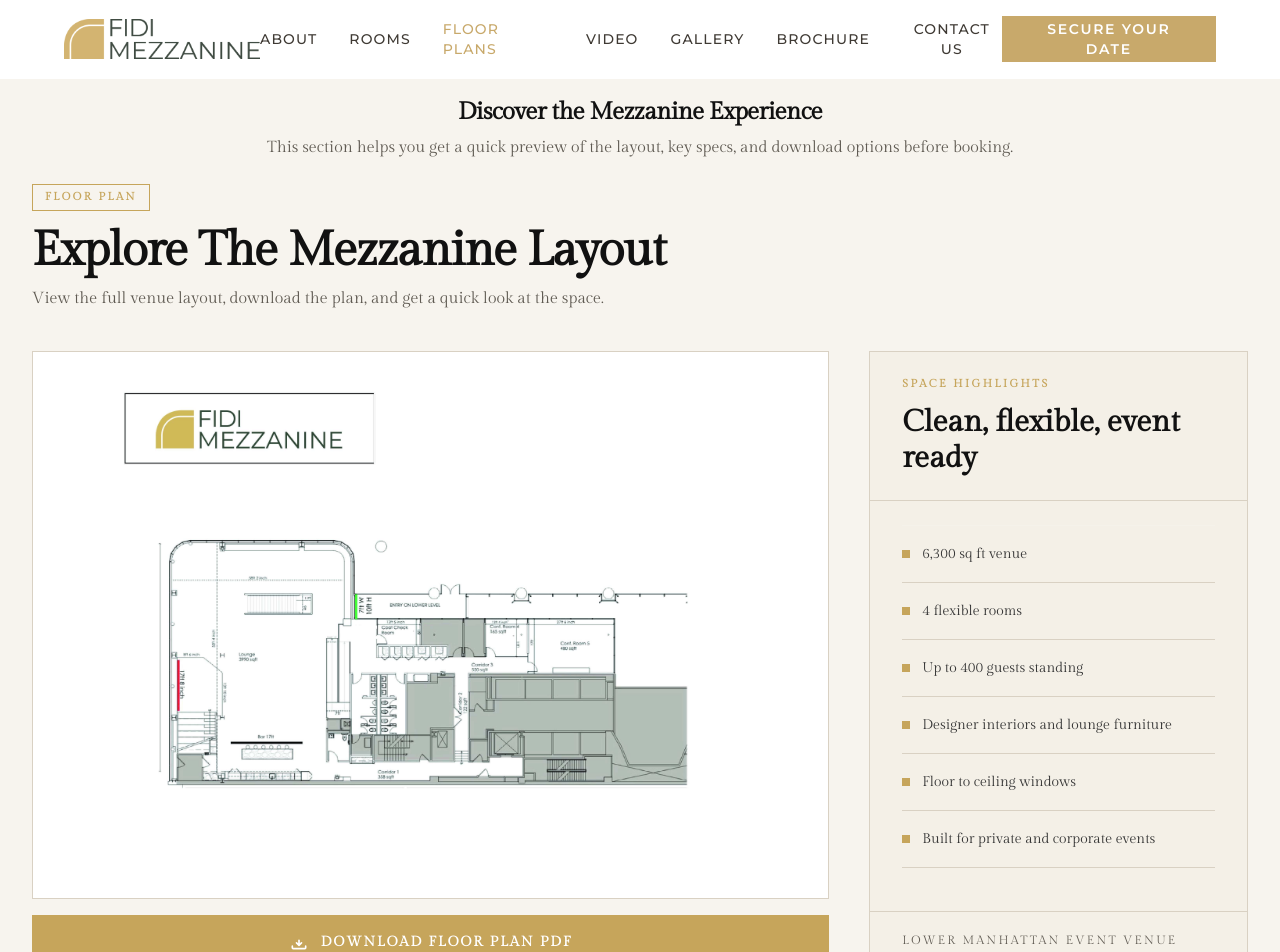
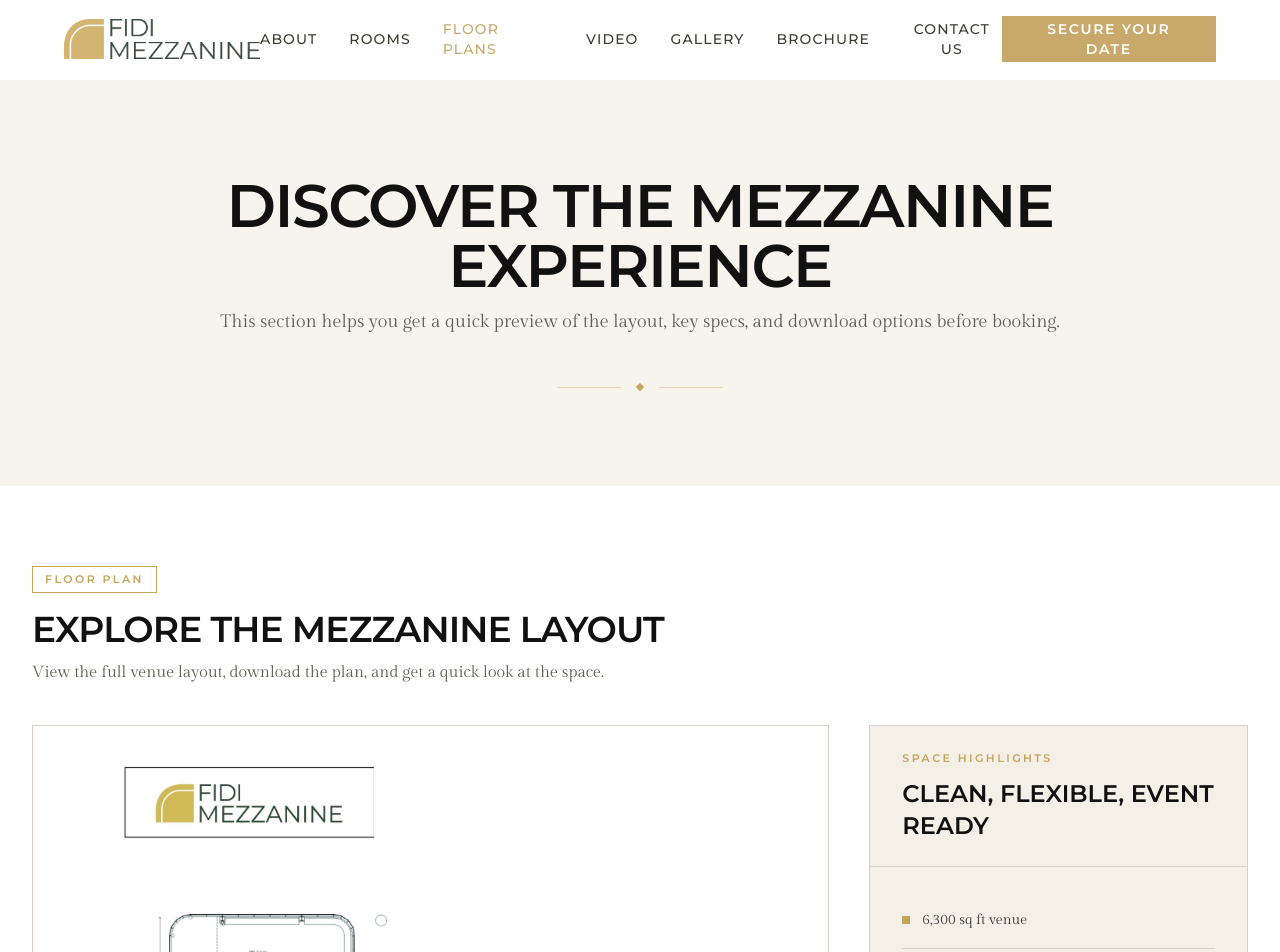
Before and after one commit to Orbin-Acanto/fidi-mezzanine, a Next.js app: page /floor-plans in a window 1280 px wide. Shown: the top 952 px of the page. Built offline with nearby package versions, Linux system fonts and the light colour scheme.

Commit message:
Added Photos and updated the content

```diff
--- a/components/FloorPlansContent.tsx
+++ b/components/FloorPlansContent.tsx
@@ -13,27 +13,39 @@ const highlights = [
 
 export default function FloorPlansContent() {
   return (
-    <section className="bg-[#f7f4ee] py-24 pb-8">
+    <>
+      {/* Preheader */}
+      <section className="bg-[#f7f4ee] py-20 md:py-24 mt-20">
         <div className="mx-auto max-w-7xl px-4 sm:px-6 lg:px-8">
-        {/* Preheader */}
-        <div className="mb-6 text-center">
-          <h2 className="text-xl font-semibold tracking-tight text-[#111111] md:text-2xl">
+          <div className="text-center">
+            <h2 className="font-heading text-4xl font-semibold uppercase tracking-tight text-[#111111] md:text-6xl">
               Discover the Mezzanine Experience
             </h2>
-          <p className="mt-2 text-sm leading-6 text-[#5f5a52] md:text-base">
-            This section helps you get a quick preview of the layout, key specs,
-            and download options before booking.
+            <p className="mt-3 text-base leading-7 text-[#5f5a52] md:text-lg">
+              This section helps you get a quick preview of the layout, key
+              specs, and download options before booking.
             </p>
           </div>
+        </div>
+        {/* Gold separator */}
+        <div className="mx-auto mt-12 flex items-center justify-center gap-4 px-4">
+          <span className="h-px w-16 bg-[#c6a55b]/40" />
+          <span className="h-1.5 w-1.5 rotate-45 bg-[#c6a55b]" />
+          <span className="h-px w-16 bg-[#c6a55b]/40" />
+        </div>
+      </section>
 
+      {/* Main content */}
+      <section className="bg-white py-16 pb-8 md:py-20">
+        <div className="mx-auto max-w-7xl px-4 sm:px-6 lg:px-8">
           {/* Header */}
           <div className="mb-8 md:mb-10">
-          <span className="inline-block border border-[#c6a55b] px-3 py-1 text-[11px] font-semibold uppercase tracking-[0.22em] text-[#c6a55b]">
+            <span className="font-heading inline-block border border-[#c6a55b] px-3 py-1 text-[11px] font-semibold uppercase tracking-[0.22em] text-[#c6a55b]">
               Floor Plan
             </span>
 
             <div className="mt-4 max-w-3xl">
-            <h1 className="text-3xl font-semibold tracking-tight text-[#111111] md:text-5xl">
+              <h1 className="font-heading text-2xl font-semibold uppercase tracking-tight text-[#111111] md:text-4xl">
                 Explore The Mezzanine Layout
               </h1>
               <p className="mt-3 max-w-2xl text-sm leading-7 text-[#5f5a52] md:text-base">
@@ -63,7 +75,7 @@ export default function FloorPlansContent() {
               <a
                 href="/plan/Mezzanine Floor Plan.pdf"
                 download
-              className="mt-4 inline-flex min-h-[54px] w-full items-center justify-center gap-3 border border-[#c6a55b] bg-[#c6a55b] px-6 text-sm font-semibold uppercase tracking-[0.14em] text-white transition hover:bg-[#b89345]"
+                className="font-heading mt-4 inline-flex min-h-[54px] w-full items-center justify-center gap-3 border border-[#c6a55b] bg-[#c6a55b] px-6 text-sm font-semibold uppercase tracking-[0.14em] text-white transition hover:bg-[#b89345]"
               >
                 <svg
                   className="h-5 w-5"
@@ -86,11 +98,11 @@ export default function FloorPlansContent() {
             <div className="lg:col-span-4">
               <div className="flex h-full flex-col border border-[#d9d1c3] bg-[#f4f0e7] text-[#111111]">
                 <div className="border-b border-[#d9d1c3] px-6 py-6 md:px-8">
-                <p className="text-[11px] font-semibold uppercase tracking-[0.22em] text-[#c6a55b]">
+                  <p className="font-heading text-[11px] font-semibold uppercase tracking-[0.22em] text-[#c6a55b]">
                     Space Highlights
                   </p>
-                <h2 className="mt-3 text-2xl font-semibold leading-tight md:text-3xl">
-                  Clean, flexible, event ready
+                  <h2 className="font-heading mt-3 text-xl font-semibold uppercase leading-tight md:text-2xl">
+                    Clean, Flexible, Event Ready
                   </h2>
                 </div>
 
@@ -102,14 +114,16 @@ export default function FloorPlansContent() {
                         className="flex items-start gap-3 border-b border-[#d9d1c3] py-4"
                       >
                         <span className="mt-2 h-2 w-2 flex-shrink-0 bg-[#c6a55b]" />
-                      <p className="text-sm leading-6 text-[#333333]">{item}</p>
+                        <p className="text-sm leading-6 text-[#333333]">
+                          {item}
+                        </p>
                       </div>
                     ))}
                   </div>
                 </div>
 
                 <div className="border-t border-[#d9d1c3] px-6 py-5 md:px-8">
-                <p className="text-xs uppercase tracking-[0.18em] text-[#5f5a52]">
+                  <p className="font-heading text-xs uppercase tracking-[0.18em] text-[#5f5a52]">
                     Lower Manhattan event venue
                   </p>
                 </div>
@@ -118,5 +132,6 @@ export default function FloorPlansContent() {
           </div>
         </div>
       </section>
+    </>
   );
 }
--- a/config/siteConfig.ts
+++ b/config/siteConfig.ts
@@ -254,7 +254,7 @@ const siteConfig: SiteConfig = {
     { id: 35, src: "/gallery/35.jpg", alt: "The Mezzanine Gallery Image 35" },
     { id: 36, src: "/gallery/36.jpg", alt: "The Mezzanine Gallery Image 36" },
     { id: 37, src: "/gallery/37.jpeg", alt: "The Mezzanine Gallery Image 37" },
-    { id: 38, src: "/gallery/38.jpg", alt: "The Mezzanine Gallery Image 38" },
+    { id: 38, src: "/gallery/38.jpeg", alt: "The Mezzanine Gallery Image 38" },
     { id: 39, src: "/gallery/39.png", alt: "The Mezzanine Gallery Image 39" },
     { id: 40, src: "/gallery/40.jpeg", alt: "The Mezzanine Gallery Image 40" },
   ],
```
Also changed, not shown: 2 other files (tests, documents, lock files or other folders). Lines whose indentation alone changed are shown as unchanged.
